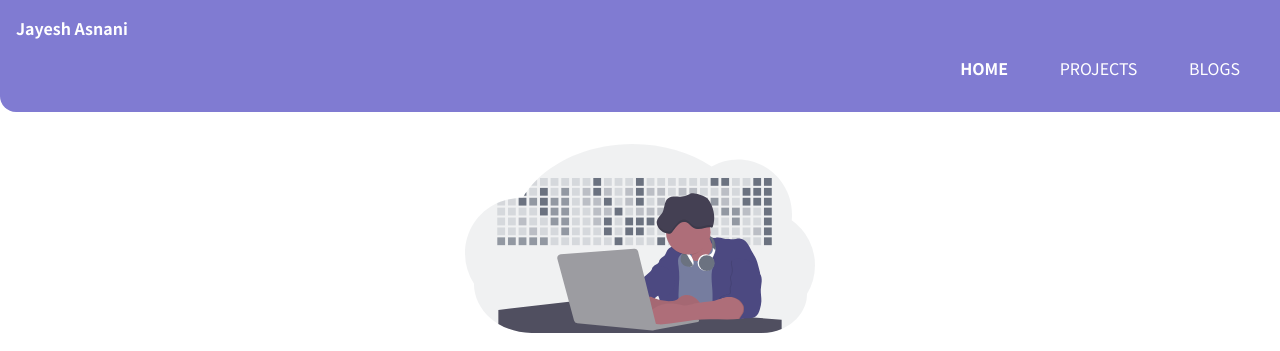
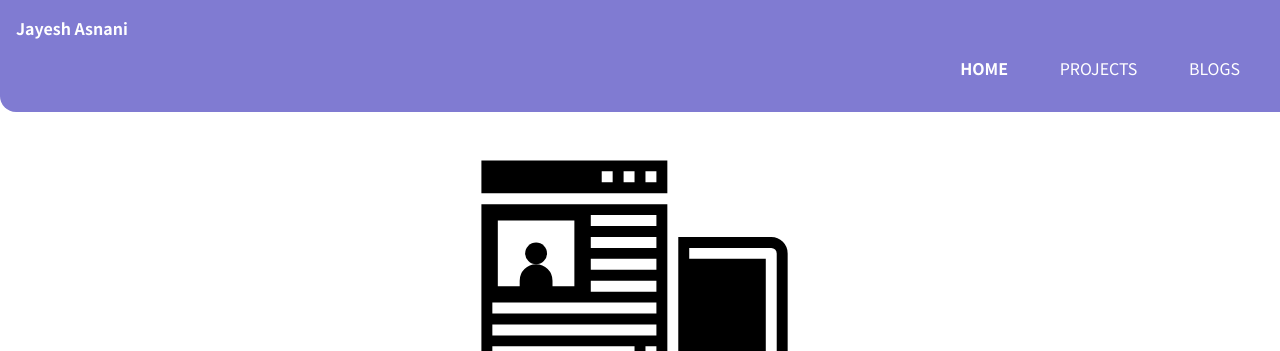
Before and after one commit to J4YeSh2222/jayeshasnani, a plain HTML site: page index.html in a window 1280 px wide. Shown: the top 351 px of the page. Drawn offline with Linux system fonts and the light colour scheme.

Commit message:
logo changed

```diff
--- a/index.html
+++ b/index.html
@@ -28,7 +28,7 @@
     </nav>
 
     <header class="logo">
-        <img class="image" src="images/dev.svg" />
+        <img class="image" src="images/online-resume.svg" />
         <h1 class="heading">The <span class="heading-inverted">web developer</span> </h1>
     </header>
 
```
Also changed, not shown: images/online-resume.svg (added).
